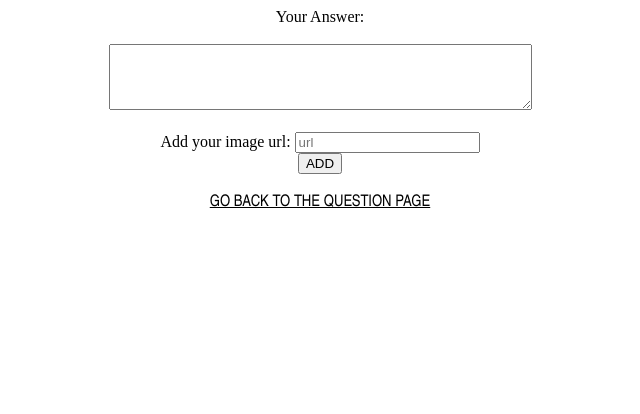
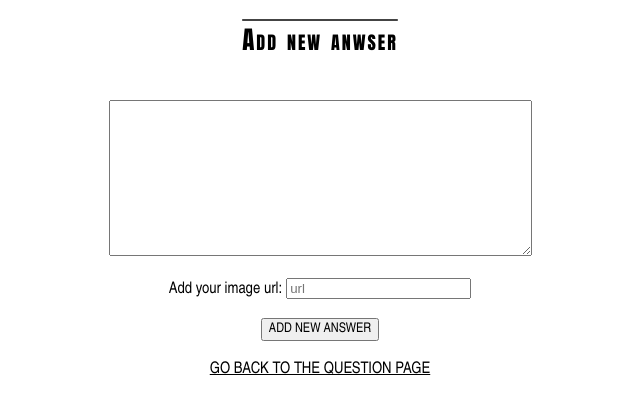
Before and after one commit to ishabelle/ASK-MATE-final-project, a Flask app: page /question/1/add_new_answer in a window 1280 px wide. Shown: the top 414 px of the page, without its empty margins (320-960 px from the left). Run offline with Flask 2, Linux system fonts and the light colour scheme; the visitor is signed in with stand-in values (Sample User, id 1).

Commit message:
added new css style

```diff
--- a/templates/add_answer.html
+++ b/templates/add_answer.html
@@ -1,16 +1,17 @@
 {% extends "layout.html" %}
 
 {% block content %}
+    <h2 class="QuestionTitle">Add new anwser</h2>
     <form action="{{ url_for('add_new_answer', question_id=question_id) }}" method="post">
-        <label for="message" class="titles">Your Answer:</label>
+        <label for="message" class="LabelTitles"></label>
+        <br>
+        <textarea name="message" rows="10" cols="50"></textarea>
         <br>
         <br>
-        <textarea name="message" rows="4" cols="50"></textarea>
+        <label for="image" class="LabelTitles">Add your image url:</label>
+        <input type="url" id="image" name="image" placeholder="url"><br>
         <br>
-        <br>
-        <label for="image">Add your image url:</label>
-        <input type="url" id="image" name="image" placeholder="url"><br>
-        <input type="submit" value="ADD" class="myButton">
+        <input type="submit" value="ADD NEW ANSWER" class="ButtonStyle">
     </form>
     <br>
     <a href="{{ url_for("display_single_question", question_id=question_id) }}" style="color: black">GO BACK TO THE
```
